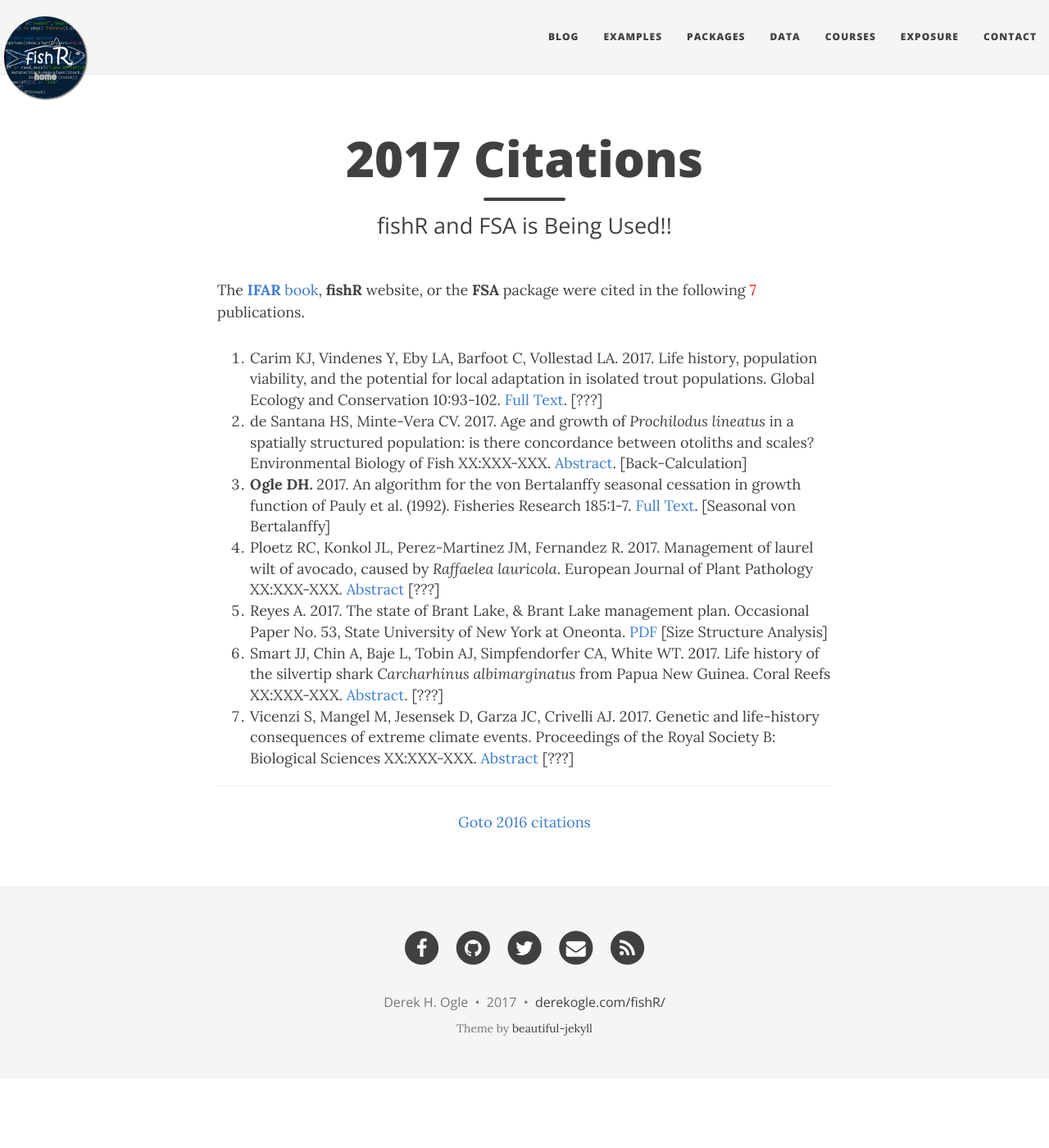
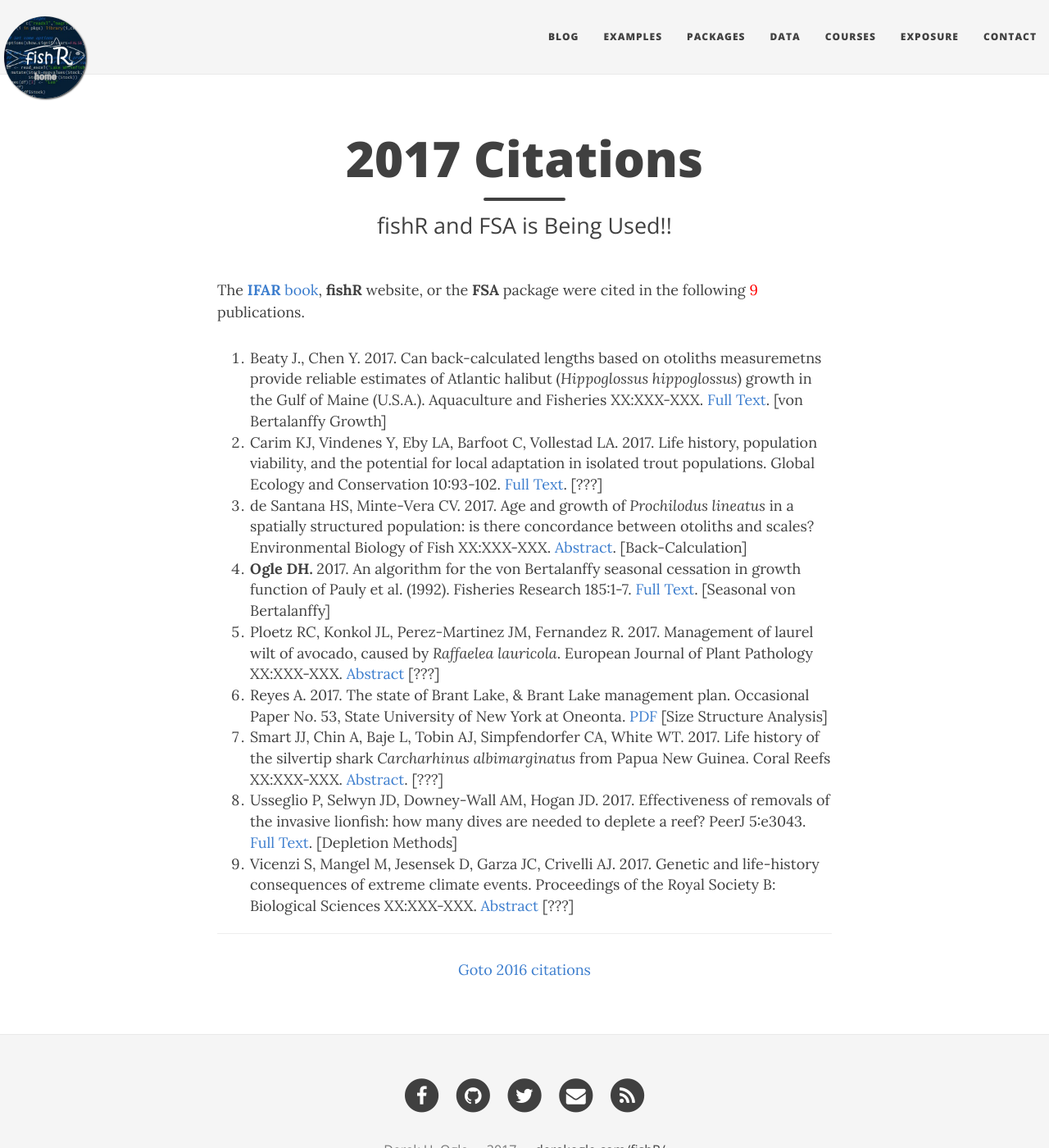
Before and after one commit to droglenc/fishR, a Jekyll site: the page built from exposure/exposure-citations17.md, in a window 1280 px wide and 1400 px high. Shown: the whole window at 82% size. Built offline with Jekyll 4.4.1, drawn with Linux system fonts in a browser that asks for light colours; nearby versions of some CDN libraries.

Commit message:
Added citations

```diff
--- a/exposure/exposure-citations17.md
+++ b/exposure/exposure-citations17.md
@@ -5,15 +5,17 @@ subtitle: fishR and FSA is Being Used!!
 css: "/css/exposure-citation.css"
 ---
 
-The [**IFAR** book](http://derekogle.com/IFAR/), **fishR** website, or the **FSA** package were cited in the following <span id="contact-div">7</span> publications.
+The [**IFAR** book](http://derekogle.com/IFAR/), **fishR** website, or the **FSA** package were cited in the following <span id="contact-div">9</span> publications.
 
+1. Beaty J., Chen Y. 2017. Can back-calculated lengths based on otoliths measuremetns provide reliable estimates of Atlantic halibut (*Hippoglossus hippoglossus*) growth in the Gulf of Maine (U.S.A.). Aquaculture and Fisheries XX:XXX-XXX. [Full Text](). [von Bertalanffy Growth]
 1. Carim KJ, Vindenes Y, Eby LA, Barfoot C, Vollestad LA. 2017. Life history, population viability, and the potential for local adaptation in isolated trout populations. Global Ecology and Conservation 10:93-102. [Full Text](http://www.sciencedirect.com/science/article/pii/S2351989416301457). [???]
 1. de Santana HS, Minte-Vera CV. 2017. Age and growth of *Prochilodus lineatus* in a spatially structured population: is there concordance between otoliths and scales? Environmental Biology of Fish XX:XXX-XXX.  [Abstract](http://link.springer.com/article/10.1007/s10641-017-0574-5). [Back-Calculation]
 1. **Ogle DH.**  2017.  An algorithm for the von Bertalanffy seasonal cessation in growth function of Pauly et al. (1992).  Fisheries Research 185:1-7.  [Full Text](http://www.sciencedirect.com/science/article/pii/S0165783616303137).  [Seasonal von Bertalanffy]
 1. Ploetz RC, Konkol JL, Perez-Martinez JM, Fernandez R. 2017. Management of laurel wilt of avocado, caused by *Raffaelea lauricola*. European Journal of Plant Pathology XX:XXX-XXX. [Abstract](http://link.springer.com/article/10.1007/s10658-017-1173-1) [???]
 1. Reyes A. 2017. The state of Brant Lake, & Brant Lake management plan. Occasional Paper No. 53, State University of New York at Oneonta. [PDF](http://www.oneonta.edu/academics/biofld/PUBS/OP/OP-53-Reyes-BrantLake.pdf) [Size Structure Analysis]
 1. Smart JJ, Chin A, Baje L, Tobin AJ, Simpfendorfer CA, White WT. 2017. Life history of the silvertip shark *Carcharhinus albimarginatus* from Papua New Guinea. Coral Reefs XX:XXX-XXX. [Abstract](http://link.springer.com/article/10.1007/s00338-016-1533-x). [???]
-1. Vicenzi S, Mangel M, Jesensek D, Garza JC, Crivelli AJ. 2017. Genetic and life-history consequences of extreme climate events. Proceedings of the Royal Society B: Biological Sciences  XX:XXX-XXX. [Abstract](http://rspb.royalsocietypublishing.org/content/284/1848/20162118) [???]
+1. Usseglio P, Selwyn JD, Downey-Wall AM, Hogan JD. 2017. Effectiveness of removals of the invasive lionfish: how many dives are needed to deplete a reef? PeerJ 5:e3043. [Full Text](https://peerj.com/articles/3043/). [Depletion Methods]
+1. Vicenzi S, Mangel M, Jesensek D, Garza JC, Crivelli AJ. 2017. Genetic and life-history consequences of extreme climate events. Proceedings of  the Royal Society B: Biological Sciences  XX:XXX-XXX. [Abstract](http://rspb.royalsocietypublishing.org/content/284/1848/20162118) [???]
 
 -----
 <p style="text-align: center;"><a href="exposure-citations16.html">Goto 2016 citations</a></p>
```
Also changed, not shown: exposure/exposure-citations16.md (+2 -1 lines).
